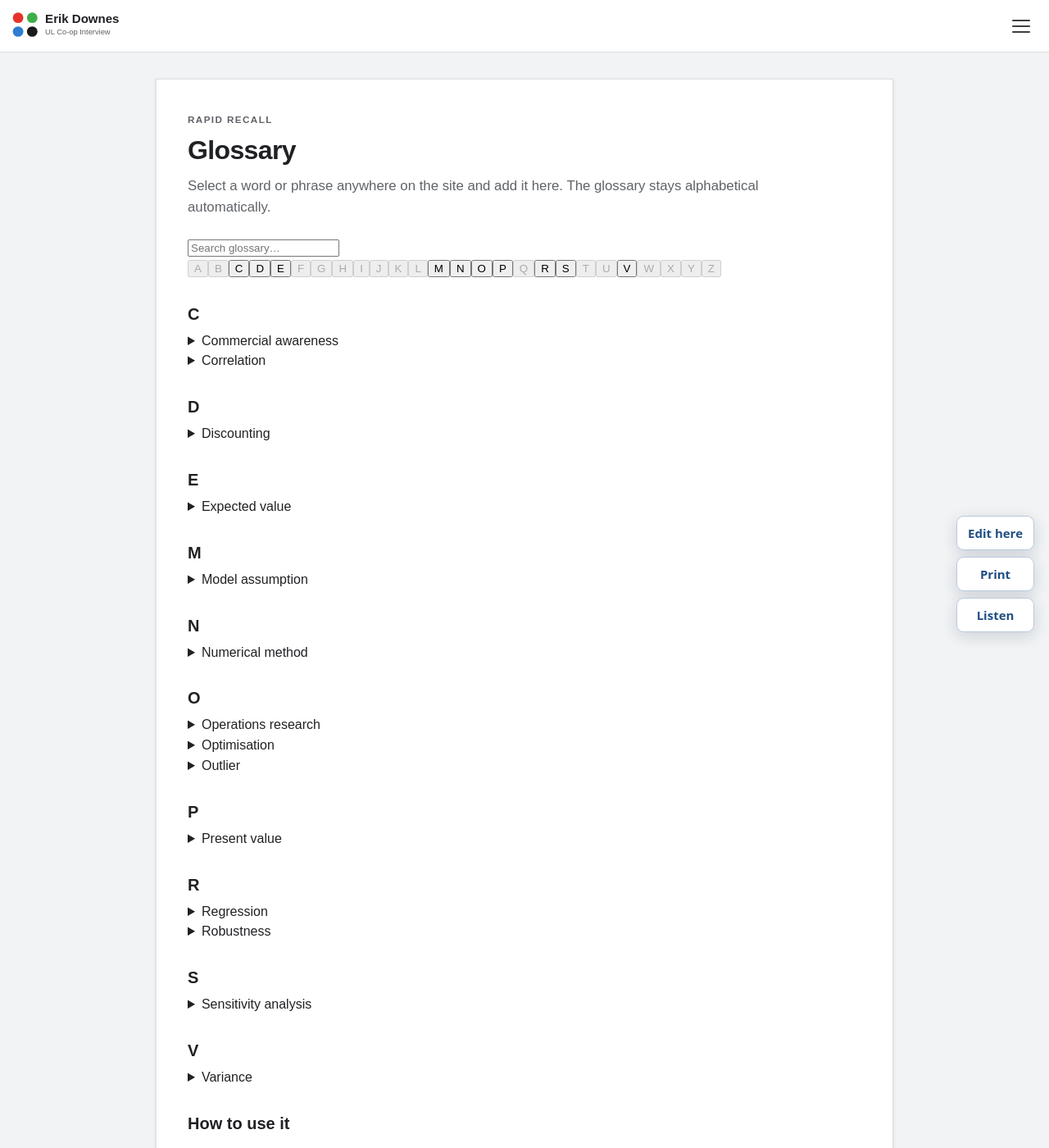
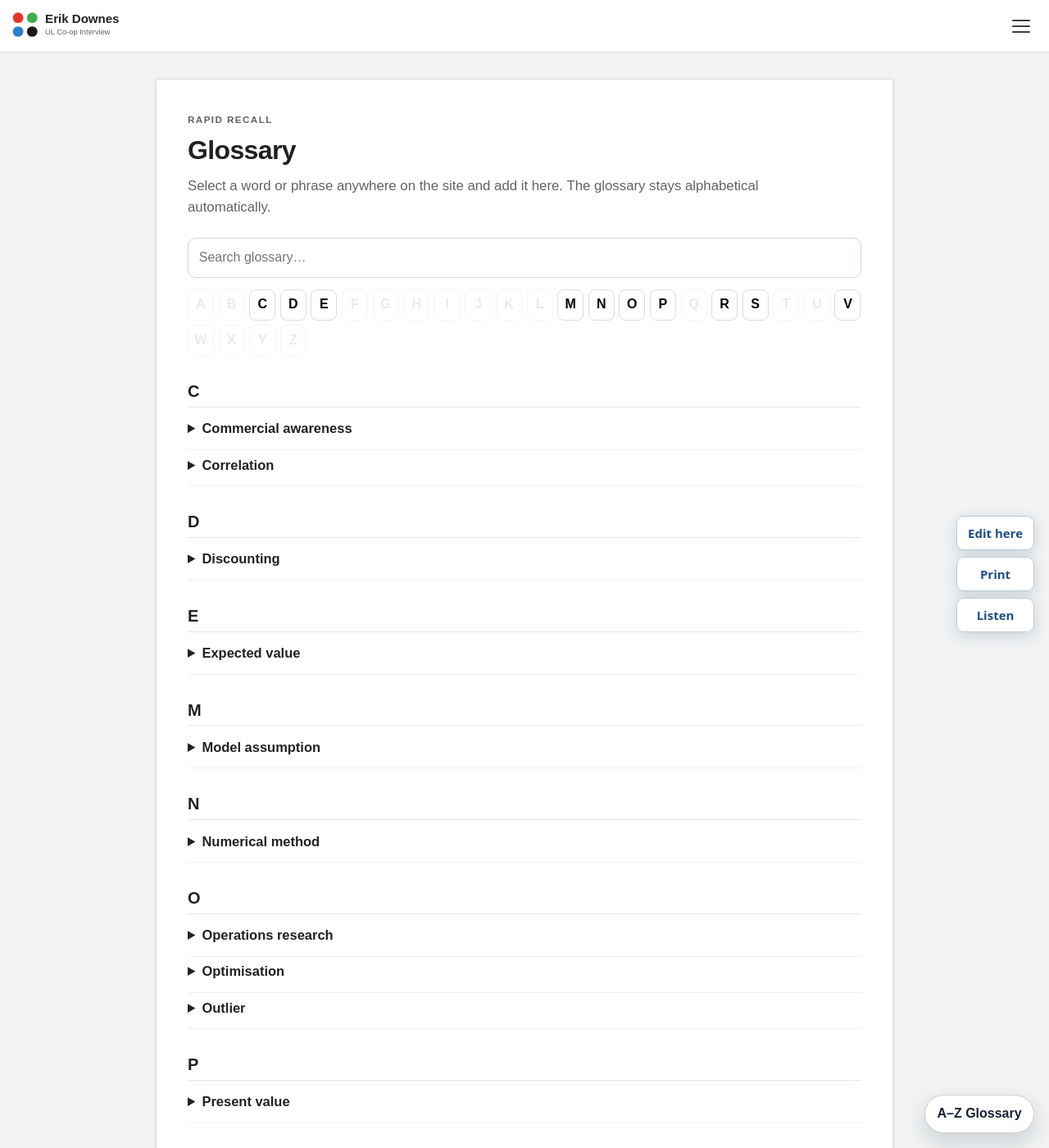
Before and after one commit to ronandownes/coop, a Jekyll site: the page built from glossary.md, in a window 1280 px wide and 1400 px high. Shown: the whole window at 82% size. Built offline with Jekyll 4.4.1, drawn with Linux system fonts in a browser that asks for light colours.

Commit message:
Style global glossary and inline editor

```diff
--- a/assets/styles.css
+++ b/assets/styles.css
@@ -352,3 +352,197 @@ body.answer-focus-open{overflow:hidden}
 @media (max-width: 520px) {
   .abelo-popup-grid { grid-template-columns: 1fr; }
 }
+
+
+/* --------------------------------------------------------------------------
+   Global A-Z glossary + selection helper
+   -------------------------------------------------------------------------- */
+.global-glossary-button {
+  position: fixed;
+  right: 18px;
+  bottom: 18px;
+  z-index: 120;
+  border: 1px solid rgba(30, 41, 59, .22);
+  border-radius: 999px;
+  background: #fff;
+  color: #172033;
+  padding: .62rem .9rem;
+  font: inherit;
+  font-weight: 700;
+  box-shadow: 0 10px 28px rgba(15, 23, 42, .16);
+  cursor: pointer;
+}
+
+.glossary-selection-chip {
+  position: absolute;
+  z-index: 240;
+  border: 1px solid rgba(30, 41, 59, .2);
+  border-radius: 999px;
+  background: #fff;
+  color: #172033;
+  padding: .42rem .72rem;
+  font: inherit;
+  font-size: .86rem;
+  font-weight: 700;
+  box-shadow: 0 8px 24px rgba(15, 23, 42, .18);
+  cursor: pointer;
+}
+
+.glossary-dialog-overlay {
+  position: fixed;
+  inset: 0;
+  z-index: 300;
+  display: grid;
+  place-items: center;
+  padding: 1rem;
+  background: rgba(15, 23, 42, .58);
+}
+
+.glossary-dialog-overlay[hidden] {
+  display: none;
+}
+
+.glossary-dialog {
+  position: relative;
+  width: min(680px, 100%);
+  max-height: min(760px, 88vh);
+  overflow: auto;
+  border-radius: 18px;
+  background: #fff;
+  padding: 1.4rem;
+  box-shadow: 0 28px 80px rgba(15, 23, 42, .28);
+}
+
+.glossary-dialog-close {
+  position: absolute;
+  top: .75rem;
+  right: .75rem;
+  width: 2rem;
+  height: 2rem;
+  border: 0;
+  border-radius: 50%;
+  background: #f1f5f9;
+  font: inherit;
+  font-size: 1.2rem;
+  cursor: pointer;
+}
+
+.glossary-term-form {
+  display: grid;
+  gap: .65rem;
+}
+
+.glossary-term-form h2 {
+  margin: 0 2.5rem .35rem 0;
+}
+
+.glossary-term-form label {
+  font-weight: 700;
+}
+
+.glossary-term-form input,
+.glossary-term-form textarea,
+.glossary-search {
+  width: 100%;
+  box-sizing: border-box;
+  border: 1px solid #cbd5e1;
+  border-radius: 10px;
+  background: #fff;
+  padding: .7rem .8rem;
+  font: inherit;
+  color: inherit;
+}
+
+.glossary-term-form textarea {
+  resize: vertical;
+}
+
+.glossary-term-actions,
+.glossary-entry-tools {
+  display: flex;
+  flex-wrap: wrap;
+  gap: .55rem;
+  align-items: center;
+}
+
+.glossary-term-actions button,
+.glossary-term-actions a,
+.glossary-entry-tools button {
+  border: 1px solid #cbd5e1;
+  border-radius: 999px;
+  background: #fff;
+  color: inherit;
+  padding: .5rem .78rem;
+  font: inherit;
+  font-weight: 700;
+  text-decoration: none;
+  cursor: pointer;
+}
+
+.glossary-search {
+  margin: 0 0 .85rem;
+}
+
+.glossary-alphabet {
+  display: flex;
+  flex-wrap: wrap;
+  gap: .35rem;
+  margin: 0 0 1.2rem;
+}
+
+.glossary-alphabet button {
+  min-width: 2rem;
+  border: 1px solid #d7dee8;
+  border-radius: 8px;
+  background: #fff;
+  padding: .35rem .45rem;
+  font: inherit;
+  font-weight: 800;
+  cursor: pointer;
+}
+
+.glossary-alphabet button:disabled {
+  opacity: .28;
+  cursor: default;
+}
+
+.glossary-letter {
+  scroll-margin-top: 92px;
+  margin-top: 1.35rem;
+  padding-bottom: .35rem;
+  border-bottom: 1px solid #e2e8f0;
+}
+
+.glossary-entry {
+  border-bottom: 1px solid #edf1f5;
+  padding: .35rem 0 .75rem;
+}
+
+.glossary-entry summary {
+  cursor: pointer;
+  font-weight: 800;
+  font-size: 1.03rem;
+}
+
+.glossary-entry p {
+  margin: .55rem 0;
+}
+
+.answer-focus-copy.is-editing {
+  outline: 2px solid #94a3b8;
+  outline-offset: 7px;
+  border-radius: 8px;
+  background: #f8fafc;
+}
+
+@media (max-width: 720px) {
+  .global-glossary-button {
+    right: 10px;
+    bottom: 10px;
+  }
+
+  .glossary-dialog {
+    border-radius: 14px;
+    padding: 1.1rem;
+  }
+}
```
